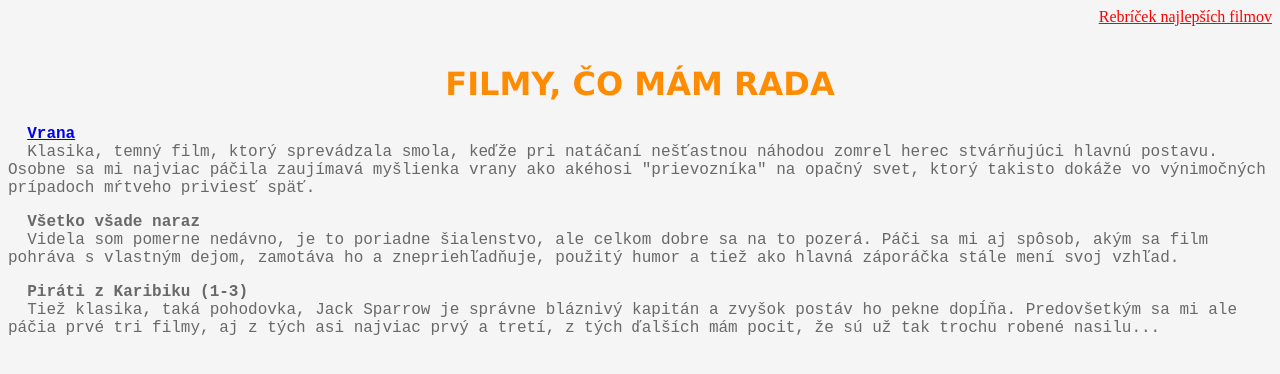
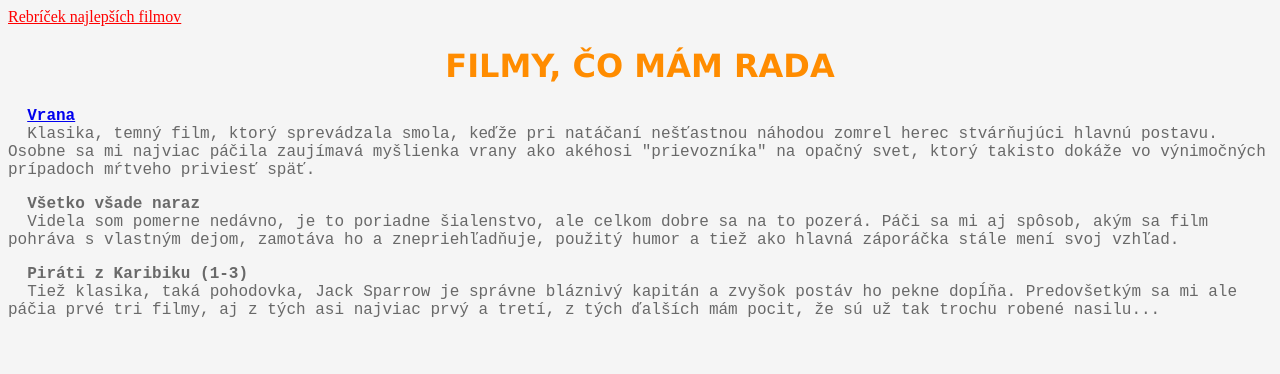
Before and after one commit to KrSyk/index.html, a plain HTML site: page index.html in a window 1280 px wide. Drawn offline with Linux system fonts and the light colour scheme.

Commit message:
Update index.html

```diff
--- a/index.html
+++ b/index.html
@@ -9,10 +9,10 @@
 </head>
 
 <body style="background-color: whitesmoke;">
-    <a style="color: red; justify-content: end; display: flex;" href="RebríčekNajlepšíchFilmov.html">Rebríček najlepších filmov</a>
+    <a style="color: red; justify-content: right;" href="https://github.com/KrSyk/index.html/pages/RebríčekNajlepšíchFilmov.html">Rebríček najlepších filmov</a>
     <br>
     <h1 style="text-align: center; font-family: Verdana, Geneva, Tahoma, sans-serif; color: darkorange" ;> <b> FILMY, ČO MÁM RADA</b></h1>
-    <p style="font-family: 'Courier New', Courier, monospace; color:dimgray"> <b>&nbsp; <a href="Film1.html">Vrana</a></b>
+    <p style="font-family: 'Courier New', Courier, monospace; color:dimgray"> <b>&nbsp; <a href="https://github.com/KrSyk/index.html/pages/Film1.html">Vrana</a></b>
         <br> &nbsp; Klasika, temný film, ktorý sprevádzala smola, keďže pri natáčaní nešťastnou náhodou zomrel herec stvárňujúci hlavnú postavu. Osobne sa mi najviac páčila zaujímavá myšlienka vrany ako akéhosi "prievozníka" na opačný svet, ktorý takisto
         dokáže vo výnimočných prípadoch mŕtveho priviesť späť.
     </p>
```
